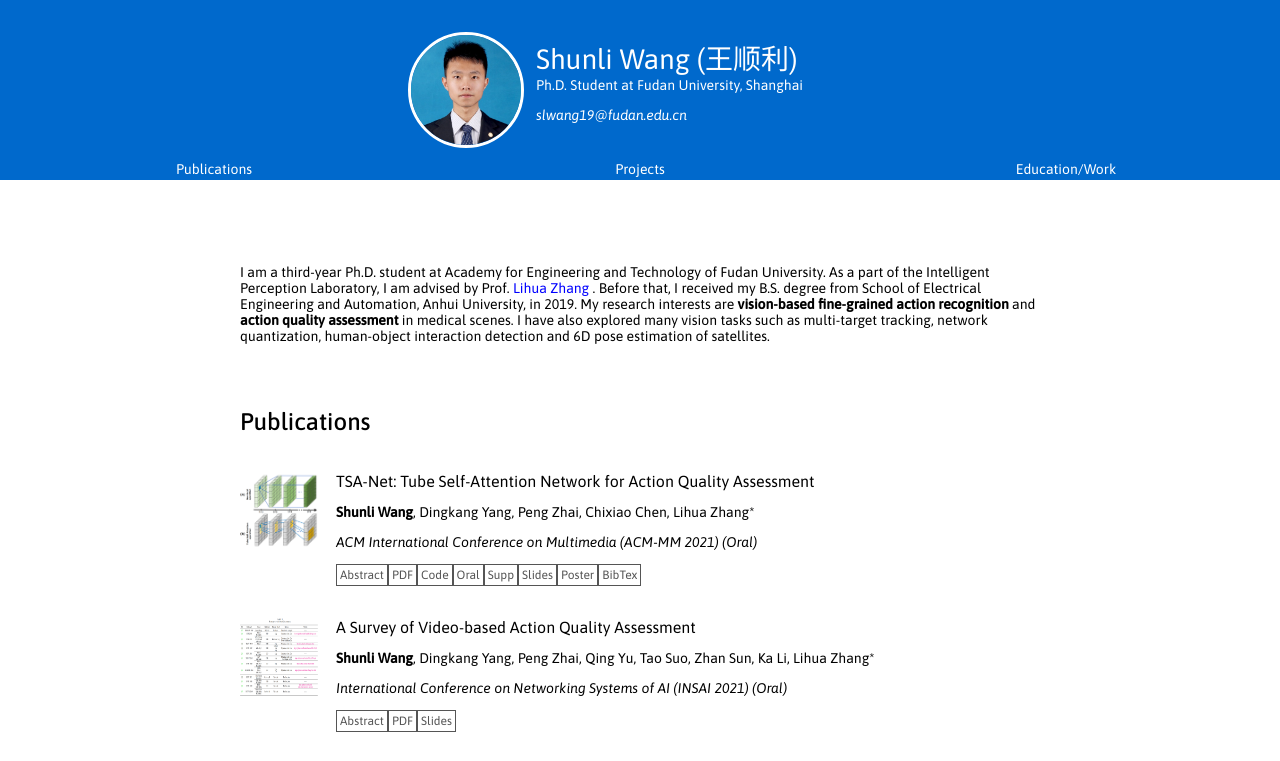
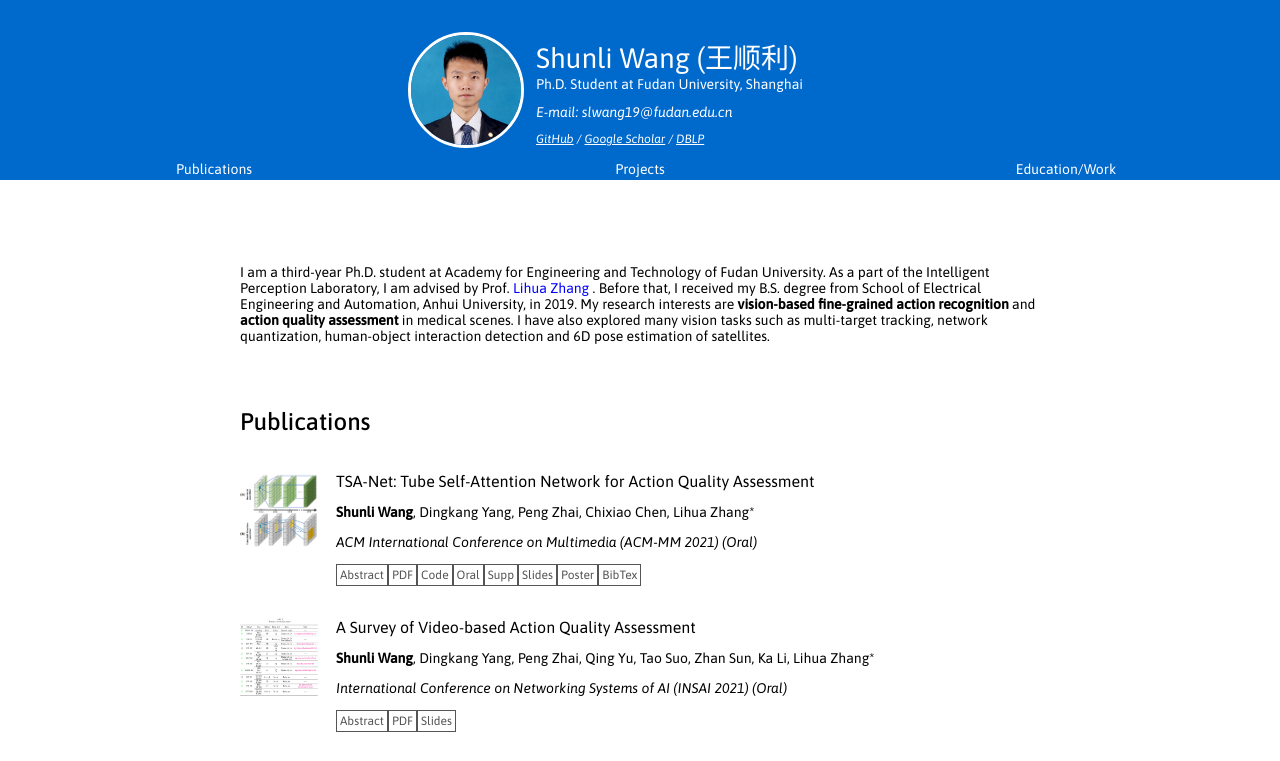
Before and after one commit to Shunli-Wang/TSA-Net, a plain HTML site: page index.html in a window 1280 px wide. Shown: the top 761 px of the page. Drawn offline with nearby package versions, Linux system fonts and the light colour scheme.

Commit message:
update file

```diff
--- a/css/header.css
+++ b/css/header.css
@@ -23,7 +23,7 @@
 .name {
     font-size: 28px;
     font-weight: 400;
-    margin-top: 5px;
+    margin-top: 4px;
 }
 
 .affiliation {
@@ -35,8 +35,16 @@
     font-size: 14px;
     font-weight: 400;
     font-style: italic;
-    margin-top: 14px;
-    margin-bottom: 14px;
+    margin-top: 12px;
+    margin-bottom: 12px;
+}
+
+.pages {
+    font-size: 12px;
+    font-weight: 400;
+    font-style: italic;
+    margin-top: 10px;
+    margin-bottom: 10px;
 }
 
 .menu {
--- a/index.html
+++ b/index.html
@@ -5,7 +5,7 @@
     <meta charset="utf-8">
     <meta http-equiv="X-UA-Compatible" content="IE=edge">
     <meta name="viewport" content="width=device-width, initial-scale=1">
-    <title>Shunli Wang - Doctor Candidate - Fudan University</title>
+    <title>Shunli Wang - Ph.D. Student - Fudan University</title>
     <link href="css/style.css" rel="stylesheet">
     <link href="css/header.css" rel="stylesheet">
     <link href="css/publications.css" rel="stylesheet">
@@ -35,7 +35,13 @@
         <div style="display: table-row">
             <div class="name">Shunli Wang (王顺利)</div>
             <div class="affiliation">Ph.D. Student at Fudan University, Shanghai</div>
-            <div class="contact">slwang19@fudan.edu.cn</div>
+            <div class="contact">E-mail: slwang19@fudan.edu.cn</div>
+            <div class="pages">
+                <a href="https://github.com/Shunli-Wang" style="color: rgb(255, 255, 255);"> <u>GitHub</u> </a>  /
+                <a href="https://scholar.google.com/citations?hl=zh-CN&user=4-_udwwAAAAJ" style="color: rgb(255, 255, 255);"> <u>Google Scholar</u> </a>  /
+                <a href="https://scholar.google.com/citations?hl=zh-CN&user=4-_udwwAAAAJ" style="color: rgb(255, 255, 255);"> <u>DBLP</u> </a>
+            </div>
+                <!-- <a href="https://scholar.google.com/citations?hl=zh-CN&user=4-_udwwAAAAJ" style="color: rgb(21, 255, 0);"> <u>BiliBili</u> </a>  /   -->
         </div>
     </div>
     <div class="menu">
```
